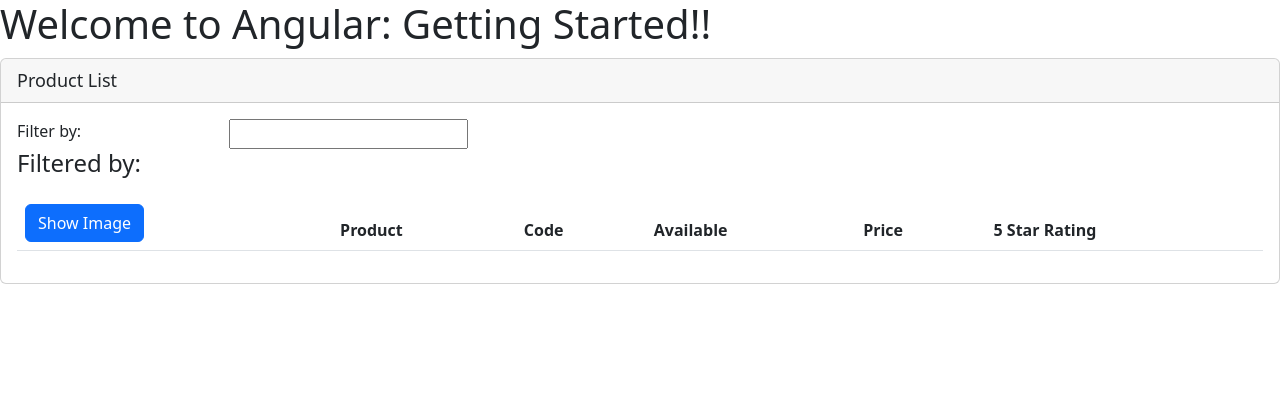
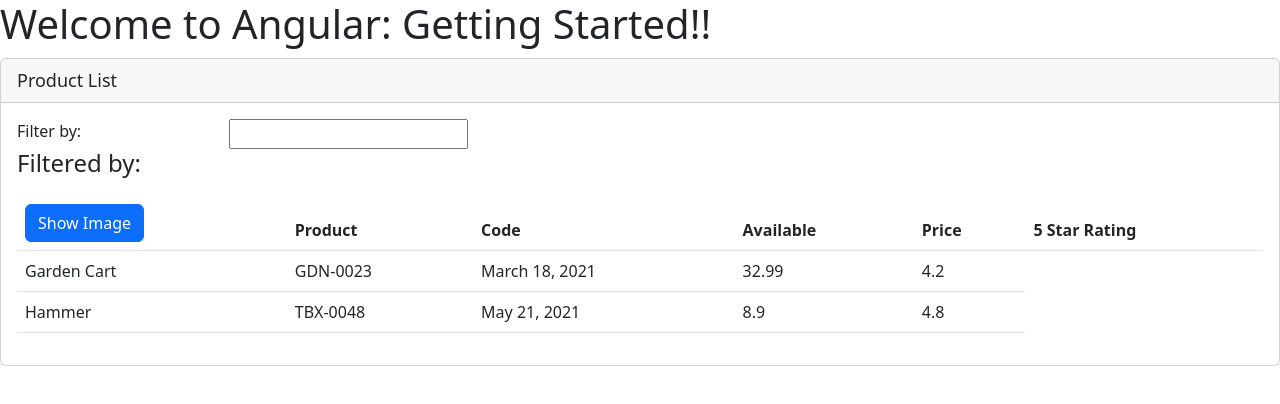
Before and after one commit to ginaz5/angular_getting_started, an Angular app: page / in a window 1280 px wide. Shown: the top 404 px of the page. Built offline with nearby package versions, Linux system fonts and the light colour scheme.

Commit message:
show products in tag tbody

```diff
--- a/src/app/products/products-list.component.html
+++ b/src/app/products/products-list.component.html
@@ -29,14 +29,16 @@
           <th>Available</th>
           <th>Price</th>
           <th>5 Star Rating</th>
-<!--          <th>{{ product.productName }}</th>-->
-<!--          <th>{{ product.productCode }}</th>-->
-<!--          <th>{{ products.releaseDate }}</th>-->
-<!--          <th>{{ products.price }}</th>-->
-<!--          <th>{{ products.starRating }}</th>-->
         </tr>
         </thead>
         <tbody>
+          <tr  *ngFor='let product of products'>
+            <td>{{ product.productName }}</td>
+            <td>{{ product.productCode }}</td>
+            <td>{{ product.releaseDate }}</td>
+            <td>{{ product.price }}</td>
+            <td>{{ product.starRating }}</td>
+          </tr>
         </tbody>
       </table>
     </div>
```
